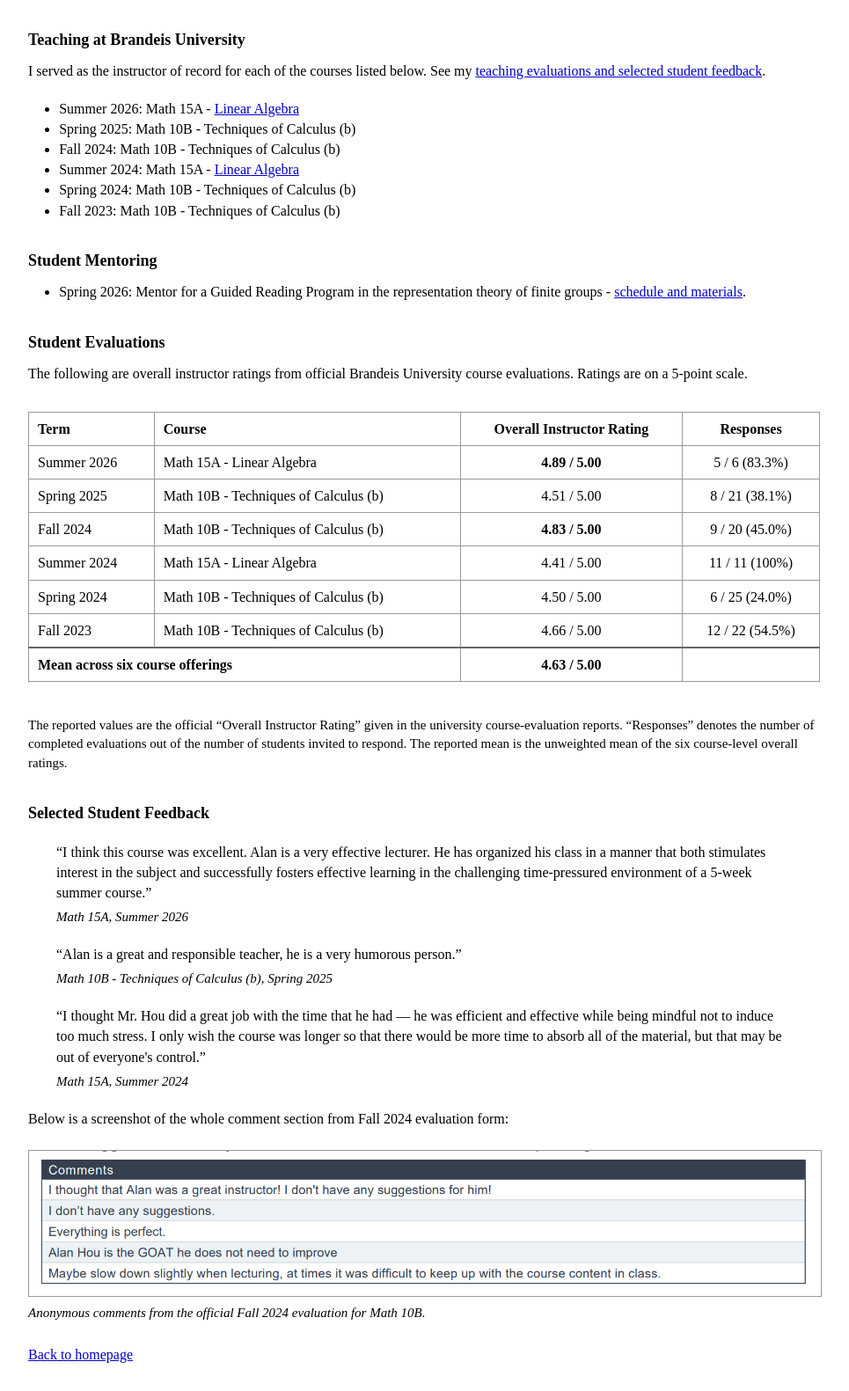
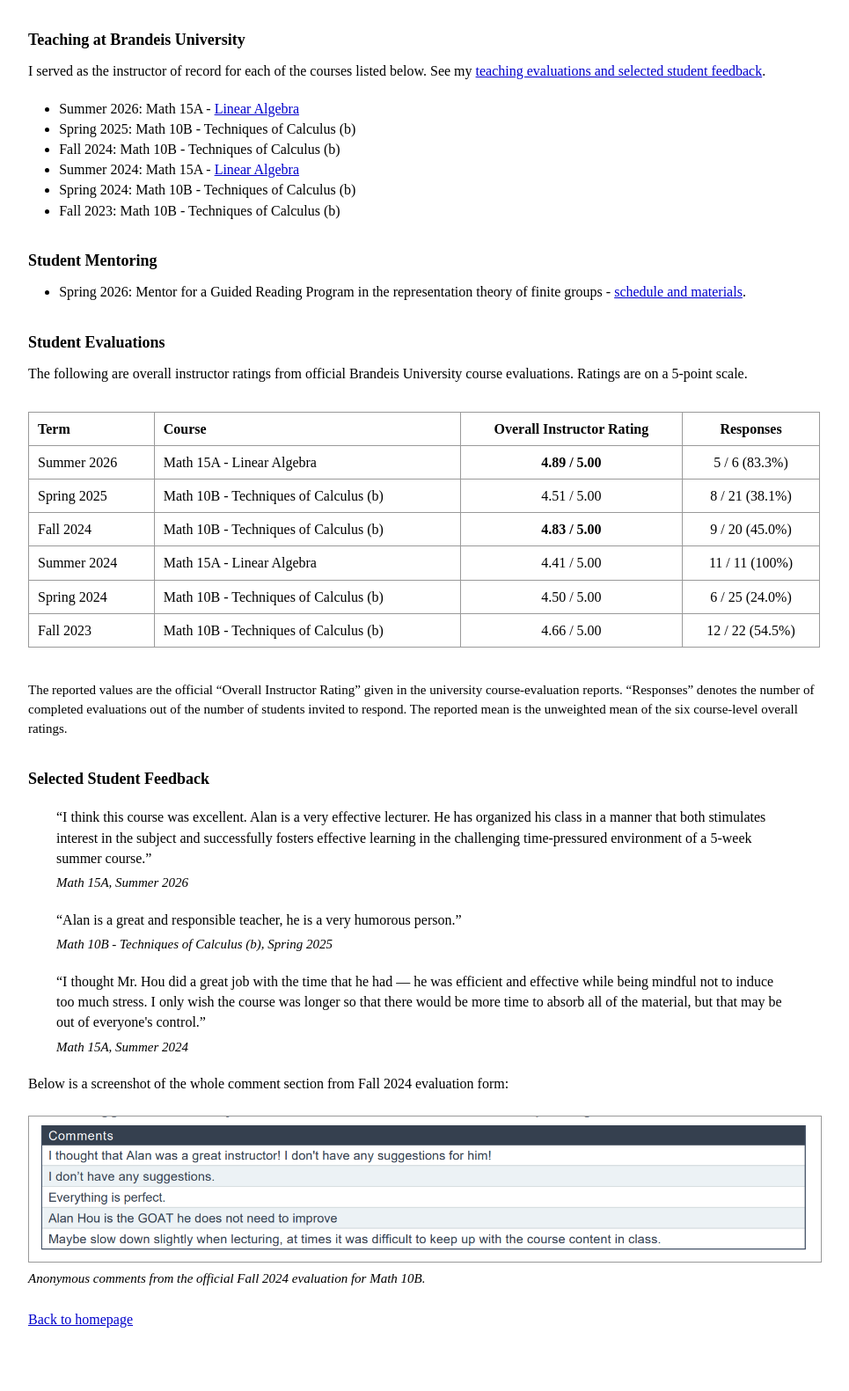
Before and after one commit to axhou/axhou.github.io, a Jekyll site: the page teaching.html, which Jekyll copies as it is, in a window 1280 px wide. Shown: the whole page at 88% size, without its empty margins (8-973 px from the left). Built offline with Jekyll 4.4.1, drawn with Linux system fonts in a browser that asks for light colours; after the commit the page ends 1542 px from its top, so only the background shows below that.

Commit message:
Update teaching.html

```diff
--- a/teaching.html
+++ b/teaching.html
@@ -274,18 +274,6 @@
 
     </tbody>
 
-    <tfoot>
-      <tr>
-        <td colspan="2">
-          <strong>Mean across six course offerings</strong>
-        </td>
-        <td class="number">
-          <strong>4.63 / 5.00</strong>
-        </td>
-        <td></td>
-      </tr>
-    </tfoot>
-
   </table>
 
 </div>
```
